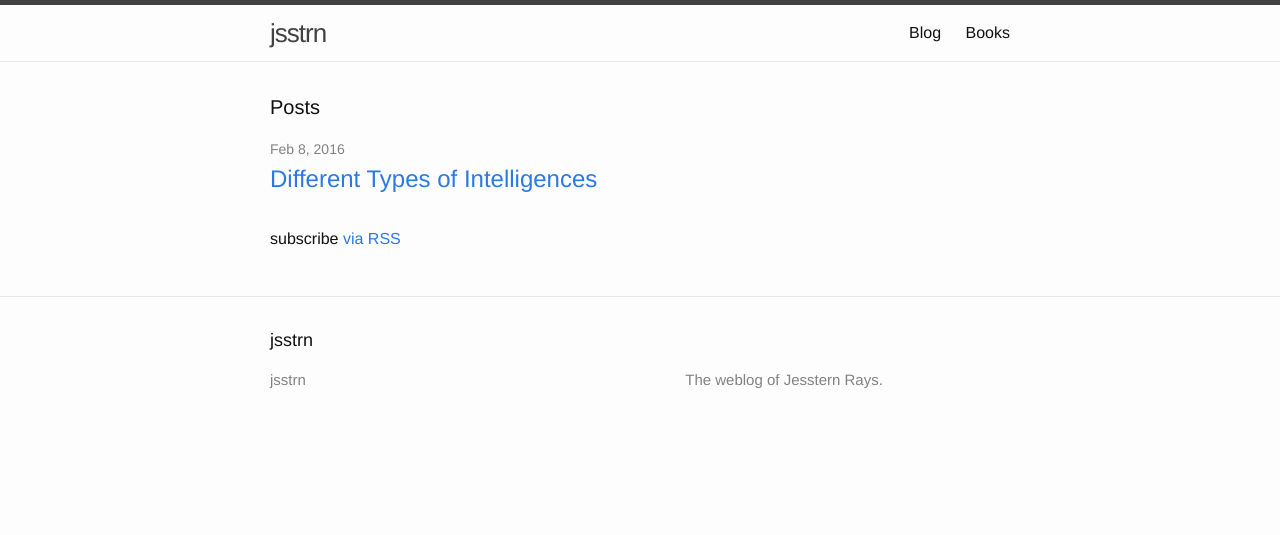
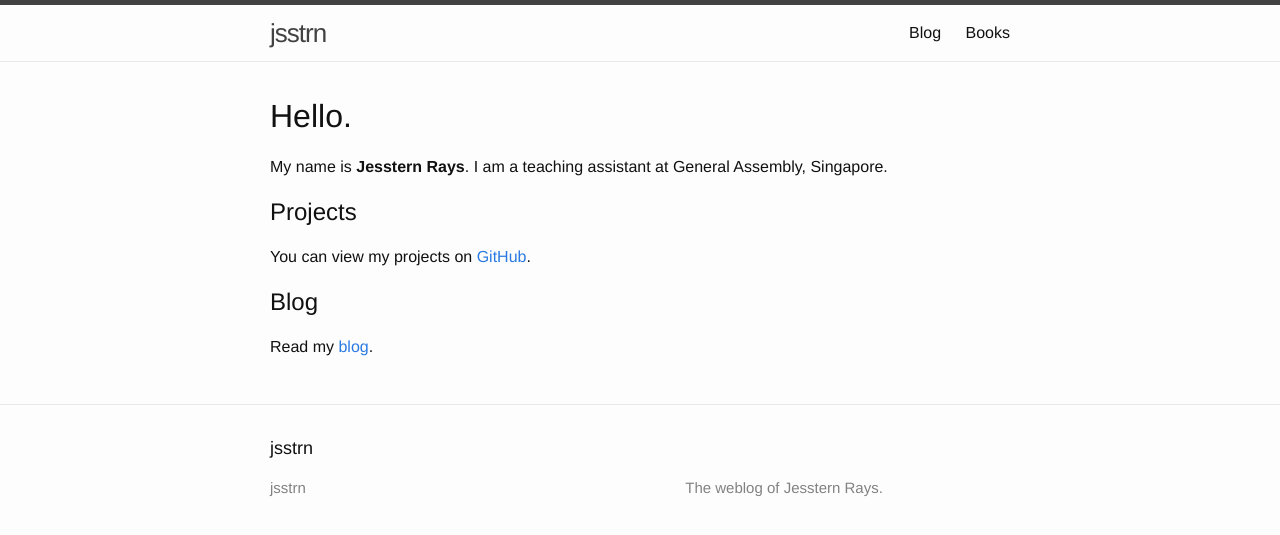
Before and after one commit to jsstrn/jsstrn, a Jekyll site: the page built from index.html, in a window 1280 px wide. Shown: the top 535 px of the page. Built offline with Jekyll 4.4.1, drawn with Linux system fonts in a browser that asks for light colours.

Commit message:
Update homepage

```diff
--- a/index.html
+++ b/index.html
@@ -2,22 +2,9 @@
 layout: default
 ---
 
-<div class="home">
-
-  <h1 class="page-heading">Posts</h1>
-
-  <ul class="post-list">
-    {% for post in site.posts %}
-      <li>
-        <span class="post-meta">{{ post.date | date: "%b %-d, %Y" }}</span>
-
-        <h2>
-          <a class="post-link" href="{{ post.url | prepend: site.baseurl }}">{{ post.title }}</a>
-        </h2>
-      </li>
-    {% endfor %}
-  </ul>
-
-  <p class="rss-subscribe">subscribe <a href="{{ "/feed.xml" | prepend: site.baseurl }}">via RSS</a></p>
-
-</div>
+<h1>Hello.</h1>
+<p>My name is <b>Jesstern Rays</b>. I am a teaching assistant at General Assembly, Singapore.</p>
+<h2>Projects</h2>
+<p>You can view my projects on <a href="https://github.com/jsstrn">GitHub</a>.</p>
+<h2>Blog</h2>
+<p>Read my <a href="/blog">blog</a>.</p>
```
